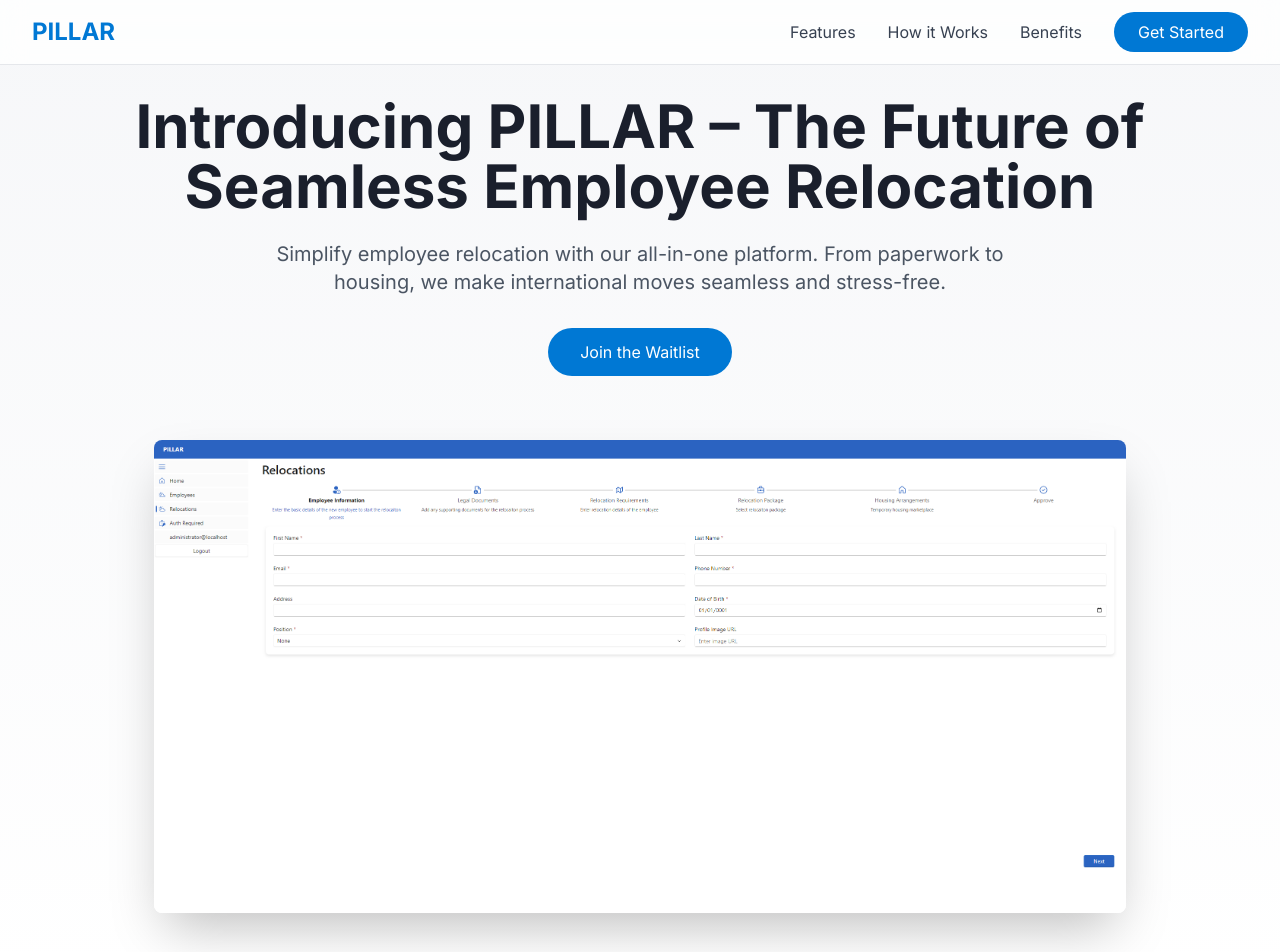
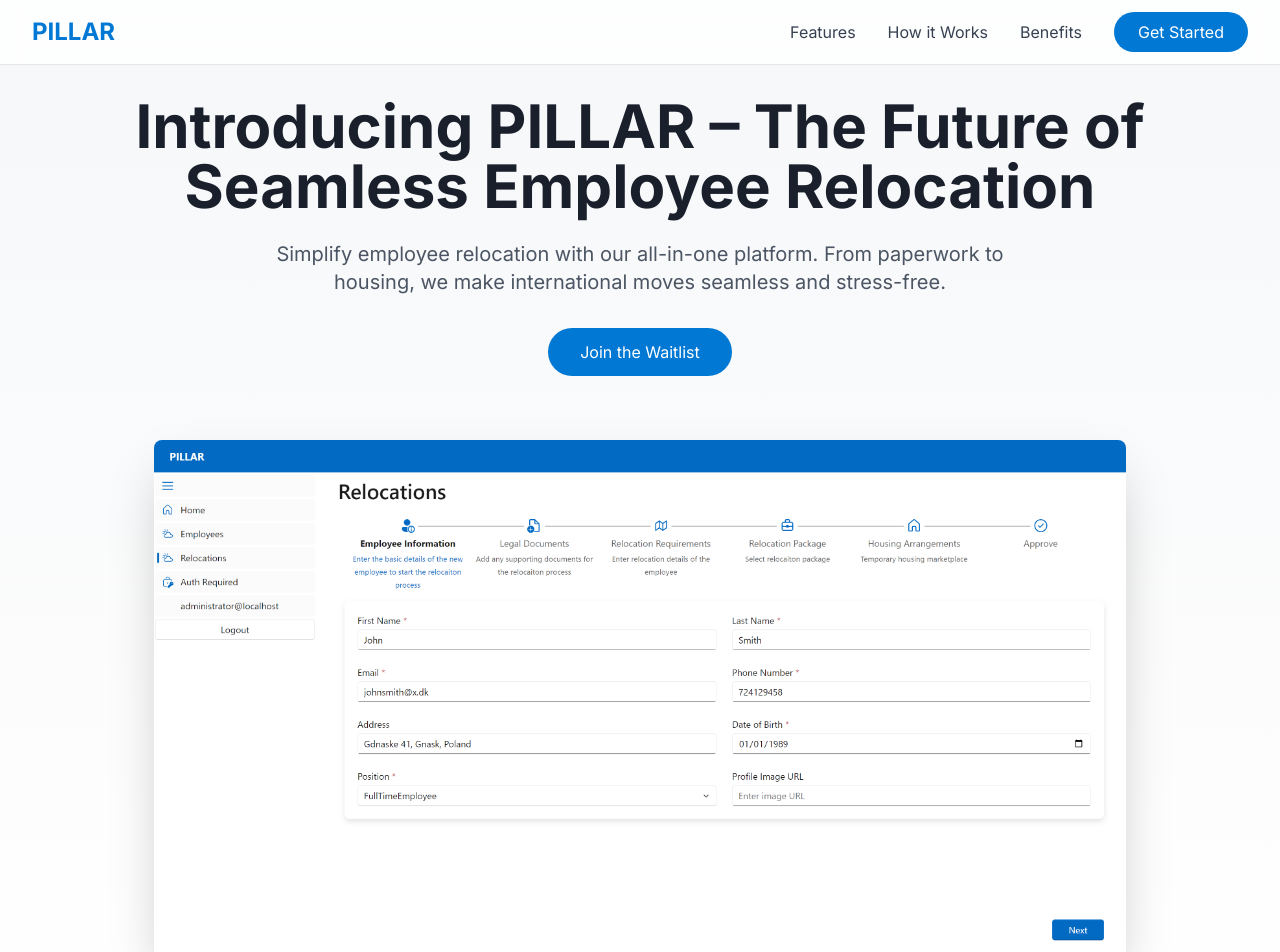
Before and after one commit to dhaneshb/pillar-relocation-simplified, a React (Vite) app: page / in a window 1280 px wide. Shown: the top 952 px of the page. Built offline with nearby package versions, Linux system fonts and the light colour scheme.

Commit message:
Replace relocation process image
Updated the Hero component to replace the existing relocation process image with the new image file EmployerFlow1.png.
[skip gpt_engineer]

```diff
--- a/src/components/Hero.tsx
+++ b/src/components/Hero.tsx
@@ -27,7 +27,7 @@ const Hero = () => {
         <div className="mt-16 flex justify-center animate-fade-in" style={{ animationDelay: "0.6s" }}>
           <div className="w-full max-w-[90%] lg:max-w-[80%]">
             <img
-              src="/EmployerRelocaitonFlow.png"
+              src="/EmployerFlow1.png"
               alt="Employee Relocation Process Flow"
               className="rounded-lg shadow-2xl w-full h-auto transform hover:scale-105 transition-transform duration-300"
             />
```
